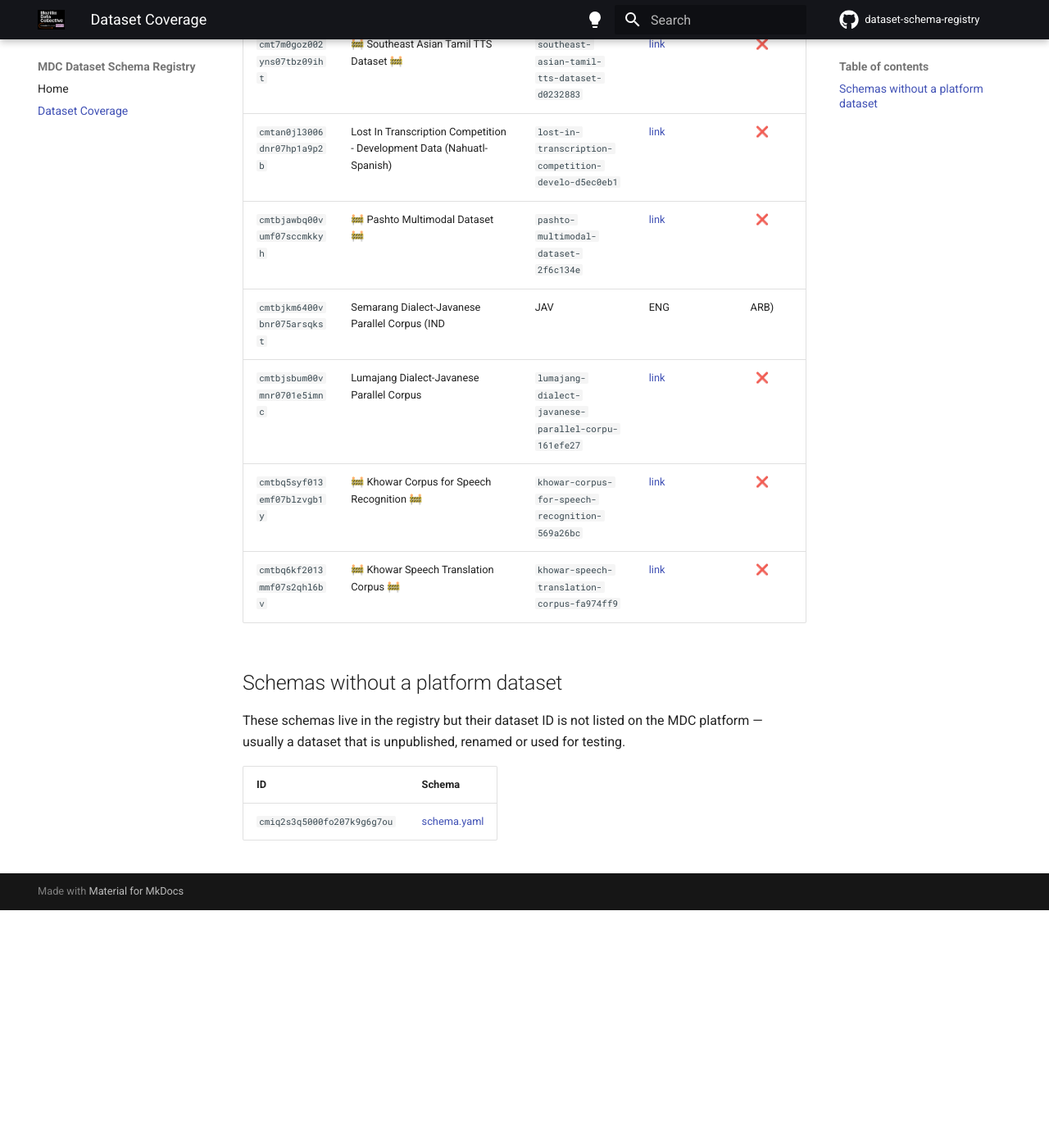
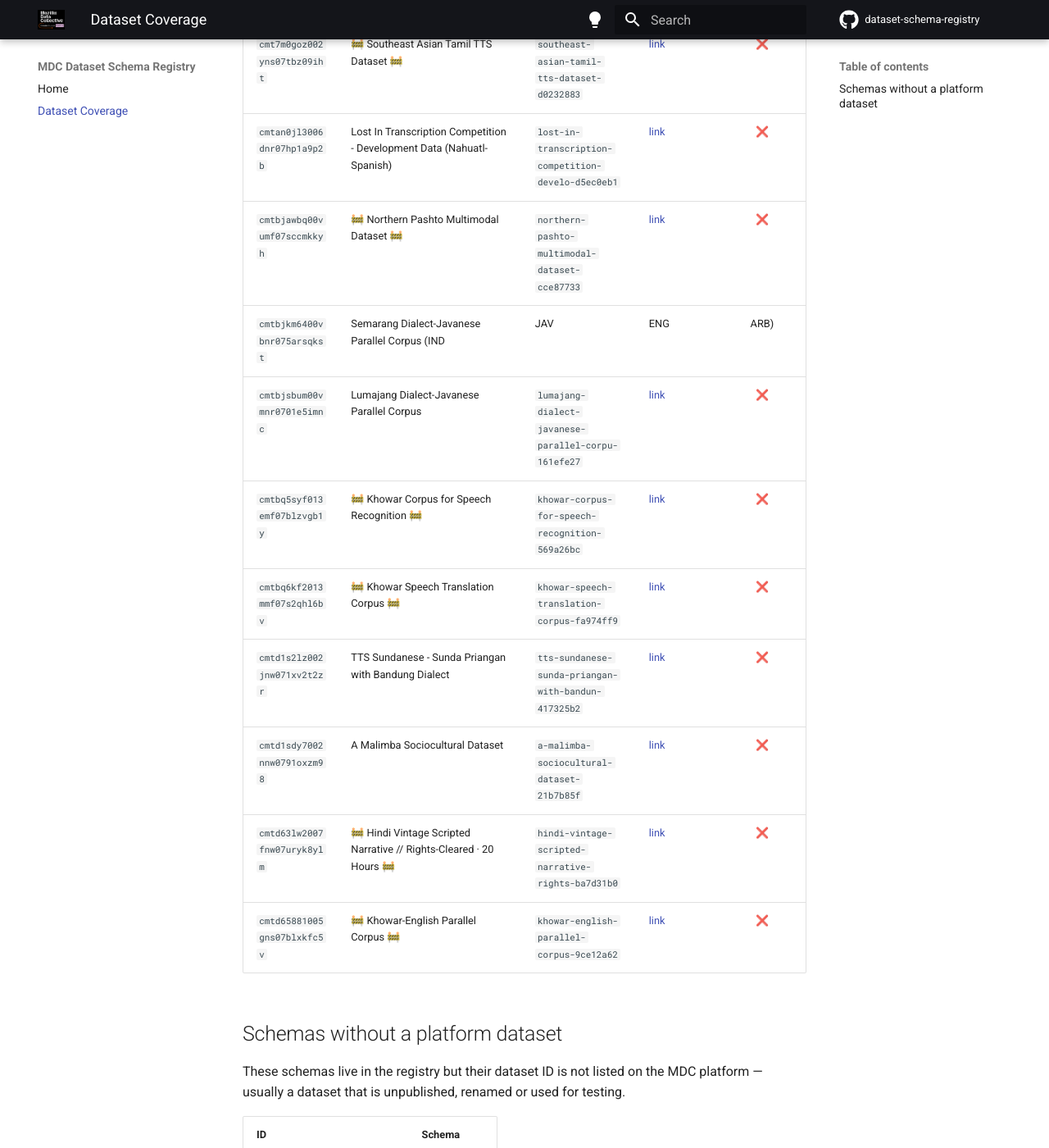
Before and after one commit to Mozilla-Data-Collective/dataset-schema-registry, an MkDocs documentation site: the page built from docs/dataset-coverage.md, in a window 1280 px wide and 1400 px high, scrolled down 106849 px. Shown: the whole window at 82% size. Built offline with MkDocs 1.6.1 and Material for MkDocs 9.7.7, drawn with Linux system fonts in a browser that asks for light colours; comment, search, counter and statistics services are not loaded; before the commit the page ends 107959 px from its top, so only the background shows below that; some of the changed text lies outside the part shown.

Commit message:
chore: update registry index and dataset coverage [skip ci]

```diff
--- a/docs/dataset-coverage.md
+++ b/docs/dataset-coverage.md
@@ -1051,11 +1051,15 @@ data programmatically.
 | `cmt7m01xd002cnq07pn27wsfw` | 🚧 Southeast Asian Cantonese TTS dataset 🚧 | `southeast-asian-cantonese-tts-dataset-e12e7d91` | [link](https://mozilladatacollective.com/datasets/cmt7m01xd002cnq07pn27wsfw) | ❌ |
 | `cmt7m0goz002yns07tbz09iht` |  🚧 Southeast Asian Tamil TTS Dataset 🚧 | `southeast-asian-tamil-tts-dataset-d0232883` | [link](https://mozilladatacollective.com/datasets/cmt7m0goz002yns07tbz09iht) | ❌ |
 | `cmtan0jl3006dnr07hp1a9p2b` | Lost In Transcription Competition - Development Data (Nahuatl-Spanish) | `lost-in-transcription-competition-develo-d5ec0eb1` | [link](https://mozilladatacollective.com/datasets/cmtan0jl3006dnr07hp1a9p2b) | ❌ |
-| `cmtbjawbq00vumf07sccmkkyh` | 🚧 Pashto Multimodal Dataset 🚧 | `pashto-multimodal-dataset-2f6c134e` | [link](https://mozilladatacollective.com/datasets/cmtbjawbq00vumf07sccmkkyh) | ❌ |
+| `cmtbjawbq00vumf07sccmkkyh` | 🚧 Northern Pashto Multimodal Dataset 🚧 | `northern-pashto-multimodal-dataset-cce87733` | [link](https://mozilladatacollective.com/datasets/cmtbjawbq00vumf07sccmkkyh) | ❌ |
 | `cmtbjkm6400vbnr075arsqkst` | Semarang Dialect-Javanese Parallel Corpus (IND|JAV|ENG|ARB) | `semarang-dialect-javanese-parallel-corpu-e63188cd` | [link](https://mozilladatacollective.com/datasets/cmtbjkm6400vbnr075arsqkst) | ❌ |
 | `cmtbjsbum00vmnr0701e5imnc` | Lumajang Dialect-Javanese Parallel Corpus | `lumajang-dialect-javanese-parallel-corpu-161efe27` | [link](https://mozilladatacollective.com/datasets/cmtbjsbum00vmnr0701e5imnc) | ❌ |
 | `cmtbq5syf013emf07blzvgb1y` | 🚧 Khowar Corpus for Speech Recognition 🚧 | `khowar-corpus-for-speech-recognition-569a26bc` | [link](https://mozilladatacollective.com/datasets/cmtbq5syf013emf07blzvgb1y) | ❌ |
 | `cmtbq6kf2013mmf07s2qhl6bv` | 🚧 Khowar Speech Translation Corpus 🚧 | `khowar-speech-translation-corpus-fa974ff9` | [link](https://mozilladatacollective.com/datasets/cmtbq6kf2013mmf07s2qhl6bv) | ❌ |
+| `cmtd1s2lz002jnw071xv2t2zr` | TTS Sundanese - Sunda Priangan with Bandung Dialect | `tts-sundanese-sunda-priangan-with-bandun-417325b2` | [link](https://mozilladatacollective.com/datasets/cmtd1s2lz002jnw071xv2t2zr) | ❌ |
+| `cmtd1sdy7002nnw0791oxzm98` | A Malimba Sociocultural Dataset | `a-malimba-sociocultural-dataset-21b7b85f` | [link](https://mozilladatacollective.com/datasets/cmtd1sdy7002nnw0791oxzm98) | ❌ |
+| `cmtd63lw2007fnw07uryk8ylm` | 🚧 Hindi Vintage Scripted Narrative // Rights-Cleared · 20 Hours 🚧 | `hindi-vintage-scripted-narrative-rights-ba7d31b0` | [link](https://mozilladatacollective.com/datasets/cmtd63lw2007fnw07uryk8ylm) | ❌ |
+| `cmtd65881005gns07blxkfc5v` | 🚧 Khowar-English Parallel Corpus 🚧 | `khowar-english-parallel-corpus-9ce12a62` | [link](https://mozilladatacollective.com/datasets/cmtd65881005gns07blxkfc5v) | ❌ |
 
 ## Schemas without a platform dataset
 
```
Also changed, not shown: other parts of docs/dataset-coverage.md (+4 -4 lines), 1 other file.
